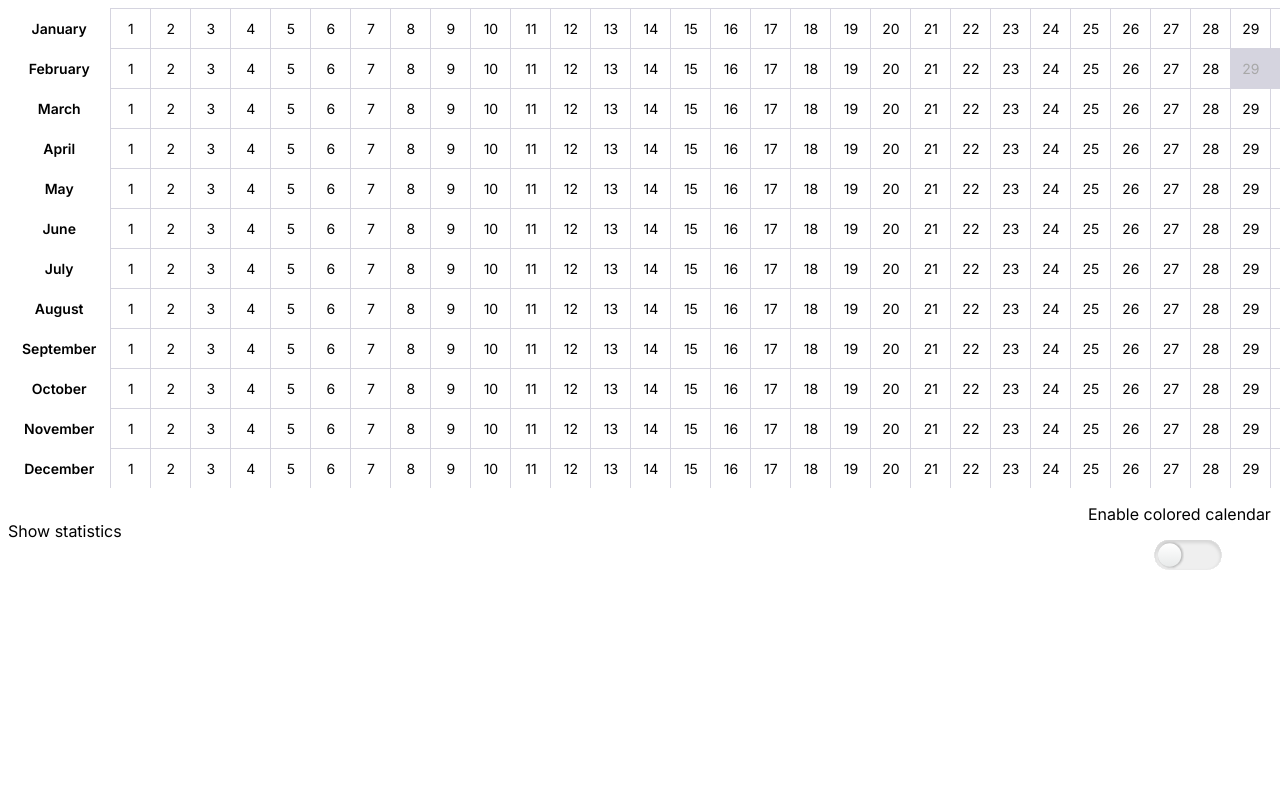
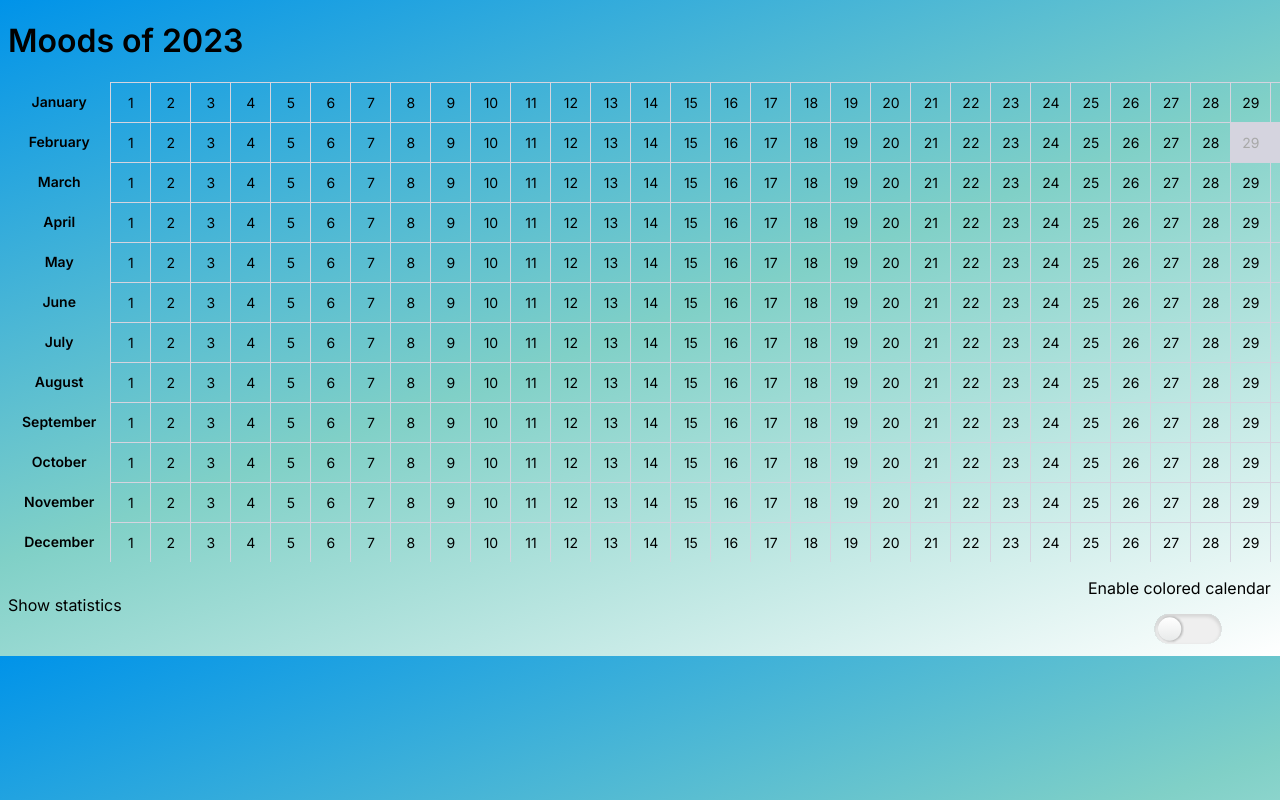
Before and after one commit to avarlamova/mood-tracker, a React (Create React App) app: page / in a window 1280 px wide. Shown: the top 800 px of the page. Built offline with nearby package versions, Linux system fonts and the light colour scheme.

Commit message:
add days color variables

```diff
--- a/src/App.tsx
+++ b/src/App.tsx
@@ -45,7 +45,7 @@ const App = () => {
         <ModalContext.Provider value={{ modalShown, openModal, closeModal }}>
           {modalShown && <ModalWrapper children={<EditWindow />} />}
           {isStatisticsActive && <ModalWrapper children={<Statistics />} />}
-          <Year />
+          <Year year={"2023"} />
           <div className="statistics-wrapper">
             <StatisticsButton />
             <ToggleColor />
--- a/src/components/Day.scss
+++ b/src/components/Day.scss
@@ -1,5 +1,10 @@
 $inactive: #d5d4df;
 $inactive-text: #a8a8a8;
+$happy: #5bed51;
+$fine: #389e2b;
+$meh: #2b939e;
+$sad: #edeb51;
+$awful: #ed5e51;
 
 .day {
   cursor: pointer;
@@ -50,28 +55,43 @@ $inactive-text: #a8a8a8;
   // different moods
 
   &.Happy {
-    background-color: #5bed51;
+    background-color: $happy;
   }
 
   &.Fine {
-    background-color: #389e2b;
+    background-color: $fine;
   }
 
   &.Meh {
-    background-color: #2b939e;
+    background-color: $meh;
   }
 
   &.Sad {
-    background-color: #edeb51;
+    background-color: $sad;
   }
 
   &.Awful {
-    background-color: #ed5e51;
+    background-color: $awful;
   }
 }
 
 .emoji {
   font-size: 18px;
+  @media only screen and (max-width: 600px) {
+    font-size: 8px;
+    line-height: 8px;
+  }
+
+  /* Medium devices (landscape tablets, 768px and up) */
+  @media only screen and (min-width: 768px) {
+  }
+}
+
+.dayWrapper {
+  display: flex;
+  flex-direction: column;
+  gap: 3px;
+  align-items: center;
 }
 
 /* Small devices (portrait tablets and large phones, 600px and up) */
--- a/src/components/Day.tsx
+++ b/src/components/Day.tsx
@@ -19,6 +19,7 @@ const Day: FC<DayProps> = ({ dayNum, monthNum, isInMonth }) => {
   const currYear = new Date().getFullYear();
   const dateId = currYear + "-" + monthNum + "-" + dayNum;
   const mood = findMood(dateId);
+
   const { moodsMap } = useMoodsContext();
   let moodEmoji: string = "";
 
@@ -43,9 +44,12 @@ const Day: FC<DayProps> = ({ dayNum, monthNum, isInMonth }) => {
   if (mood && moodEmoji && isColorActive) {
     computedStyle += " hasMood " + mood;
   }
+
   return (
     <div className={computedStyle} onClick={toggleModal}>
-      {mood && <div className="emoji">{moodEmoji}</div>} {dayNum}
+      <div className="dayWrapper">
+        {mood && <div className="emoji">{moodEmoji}</div>} {dayNum}
+      </div>
     </div>
   );
 };
--- a/src/components/Year.tsx
+++ b/src/components/Year.tsx
@@ -1,6 +1,11 @@
+import { FC } from "react";
 import Month from "./Month";
 
-const Year = () => {
+type YearProps = {
+  year: string;
+};
+
+const Year: FC<YearProps> = ({ year }) => {
   const months = [
     "January",
     "February",
@@ -41,7 +46,12 @@ const Year = () => {
       />
     );
   });
-  return <div>{renderedMonths}</div>;
+  return (
+    <>
+      <h1> Moods of {year} </h1>
+      <div>{renderedMonths}</div>
+    </>
+  );
 };
 
 export default Year;
--- a/src/index.css
+++ b/src/index.css
@@ -4,6 +4,13 @@ body {
     sans-serif;
   -webkit-font-smoothing: antialiased;
   -moz-osx-font-smoothing: grayscale;
+  background-color: #0093e9;
+  background-image: linear-gradient(
+    160deg,
+    #0093e9 0%,
+    #80d0c7 50%,
+    #ffffff 100%
+  );
 }
 
 #root {
```
